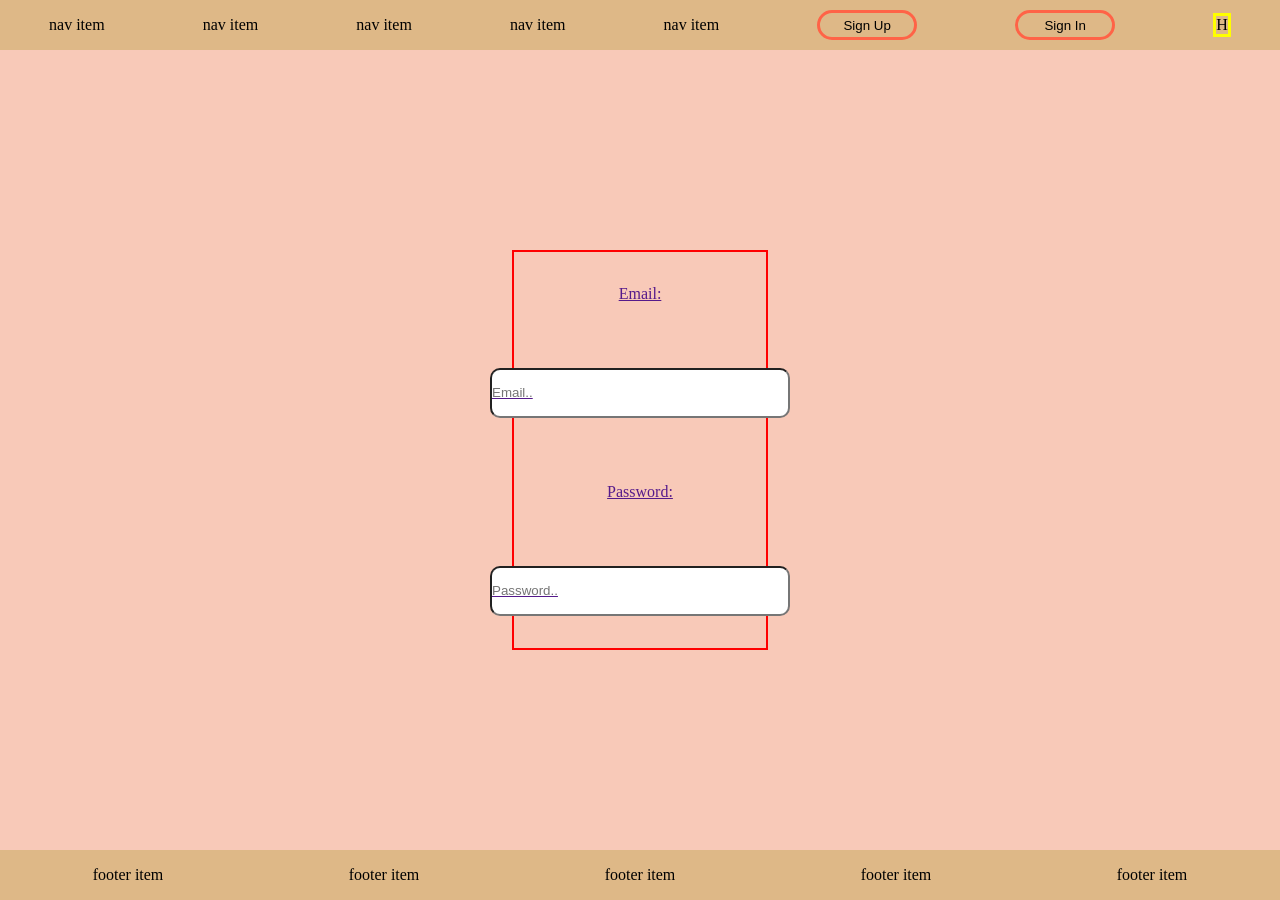
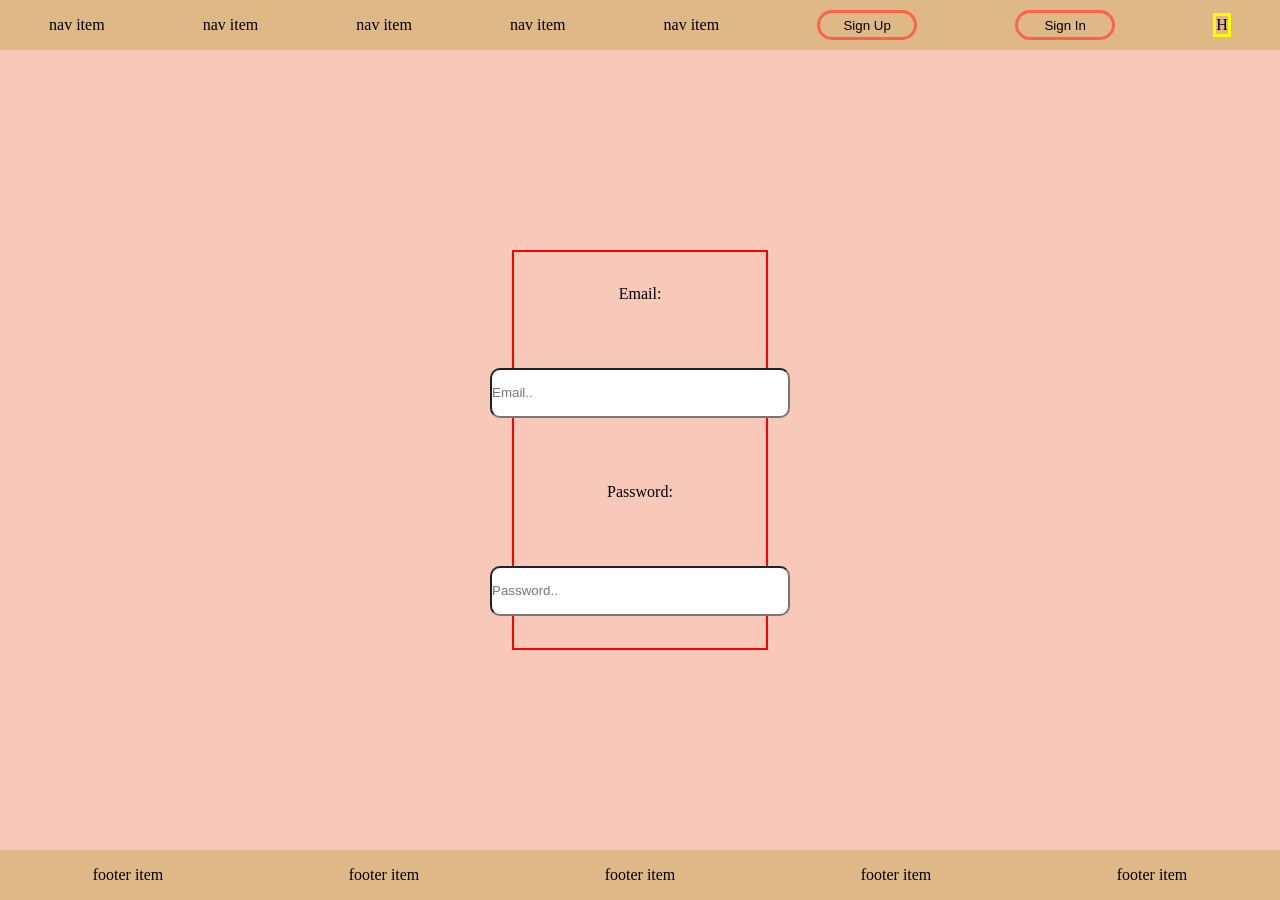
Before and after one commit to fidashn/newProject1, a React (Create React App) app: page /signIn in a window 1280 px wide. Built offline with nearby package versions, Linux system fonts and the light colour scheme.

Commit message:
removed the links

```diff
--- a/src/App.js
+++ b/src/App.js
@@ -1,5 +1,5 @@
 import './App.css';
-import { BrowserRouter, Route, Link } from "react-router-dom";
+import { BrowserRouter, Route} from "react-router-dom";
 import SignUp from './Components/SignUp';
 import SignIn from './Components/SignIn';
 import Home from './Components/Home';
@@ -12,10 +12,8 @@ function App() {
       <Navbar />
       <BrowserRouter >
       <Route path="/home" component={Home} />
-      <Link>
       <Route path="/signUp" component={SignUp} />
       <Route exact path="/signIn" component={SignIn} />
-      </Link>
       </BrowserRouter>
       <Footer/>
     </div>
```
